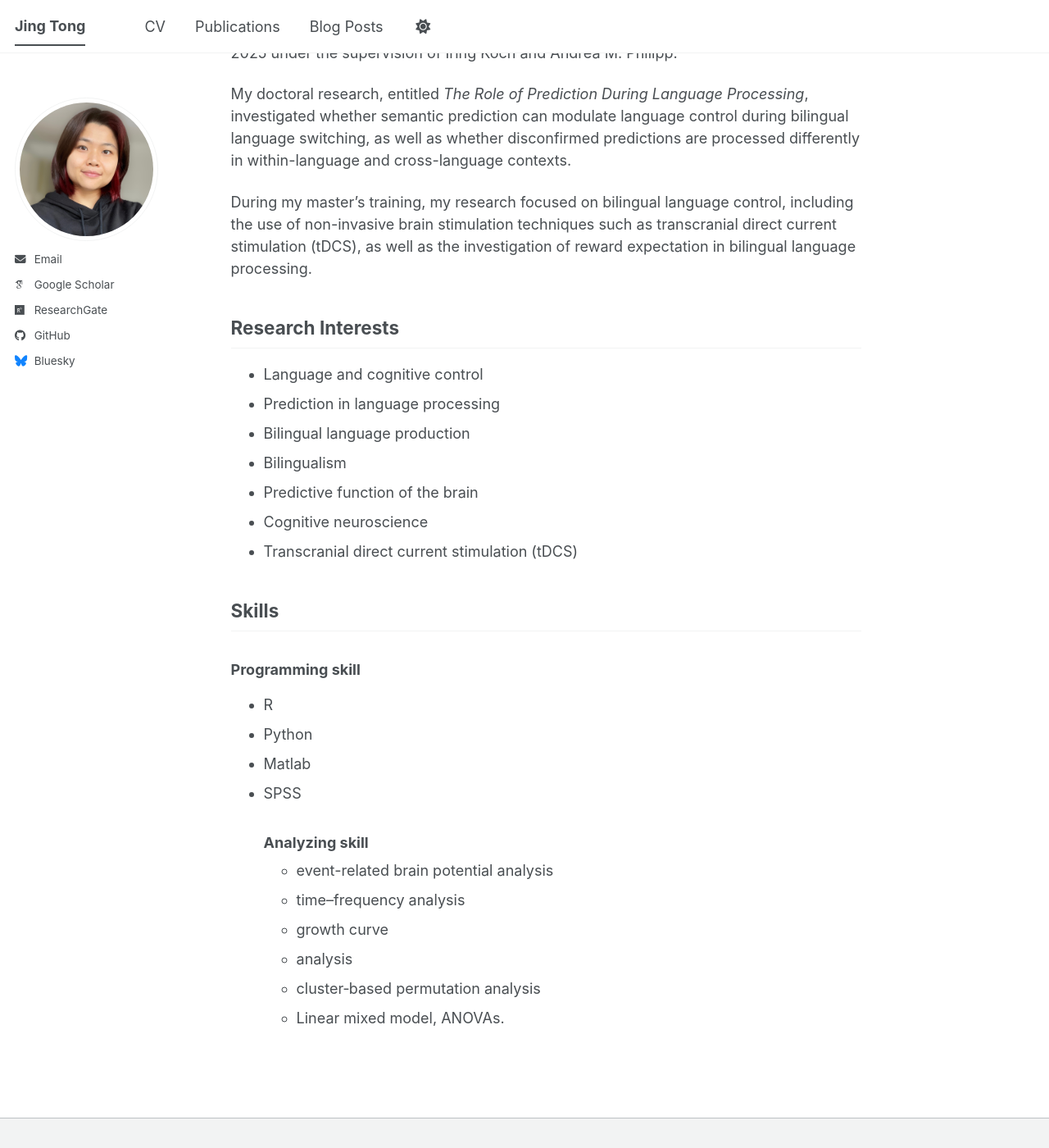
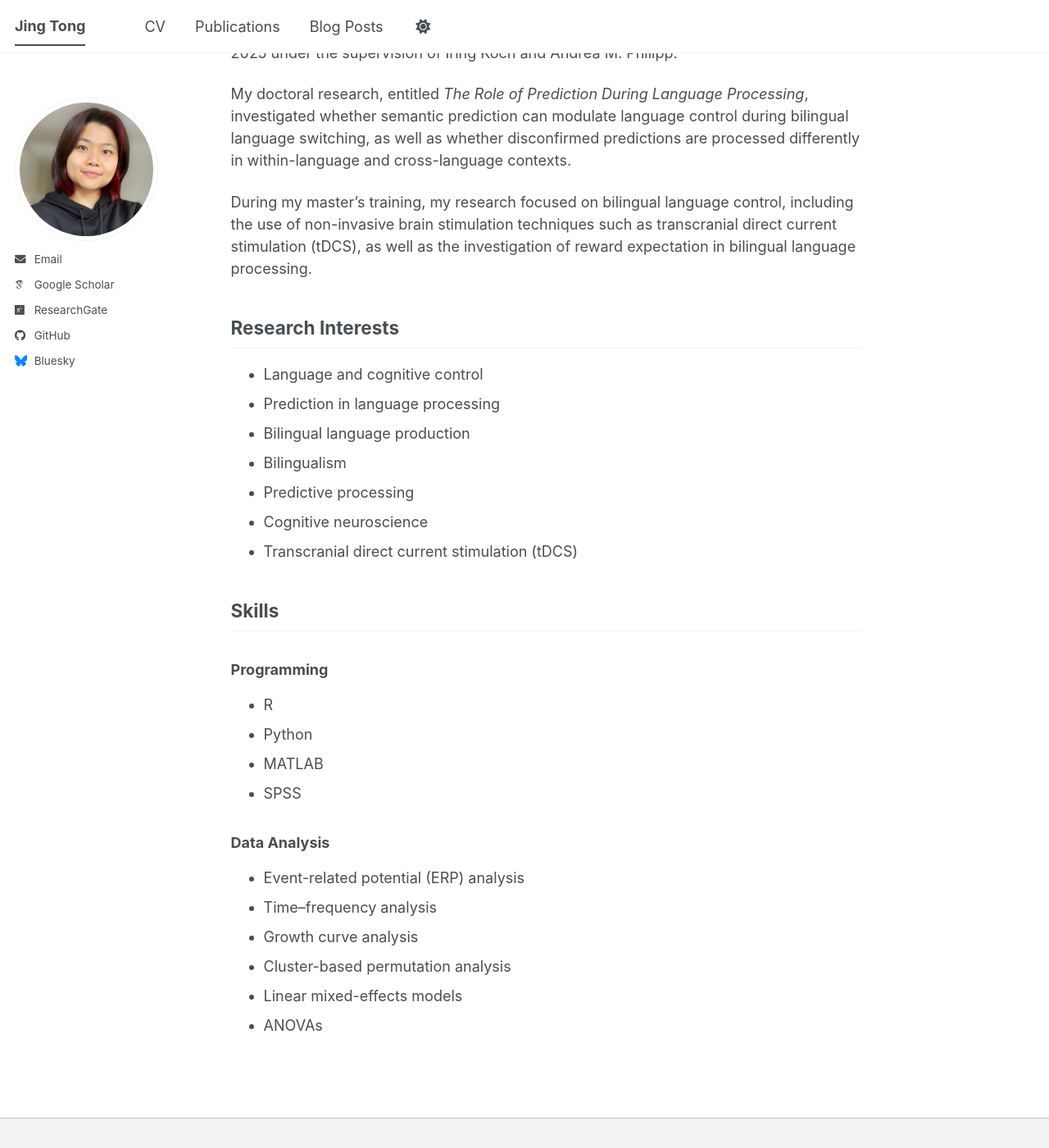
Before and after one commit to JingTong01/jingtong01.github.io, a Jekyll site: the page built from _pages/about.md, in a window 1280 px wide and 1400 px high, scrolled down 167 px. Shown: the whole window at 82% size. Built offline with Jekyll 4.4.1, drawn with Linux system fonts in a browser that asks for light colours; some web fonts are replaced; a script bundle is joined from its source files by our own code; library files that are not in the unit come from our copies; our own code applies the rules of GitHub Pages for plain Markdown files.

Commit message:
Update about.md

```diff
--- a/_pages/about.md
+++ b/_pages/about.md
@@ -20,21 +20,24 @@ During my master’s training, my research focused on bilingual language control
 - Prediction in language processing
 - Bilingual language production
 - Bilingualism
-- Predictive function of the brain
+- Predictive processing
 - Cognitive neuroscience
 - Transcranial direct current stimulation (tDCS)
 
 ## Skills
-### Programming skill
+
+### Programming
+
 - R
 - Python
-- Matlab
+- MATLAB
 - SPSS
 
-  ### Analyzing skill
-  - event-related brain potential analysis
-  - time–frequency analysis
-  - growth curve
-  - analysis
-  - cluster‑based permutation analysis
-  - Linear mixed model, ANOVAs.
+### Data Analysis
+
+- Event-related potential (ERP) analysis
+- Time–frequency analysis
+- Growth curve analysis
+- Cluster-based permutation analysis
+- Linear mixed-effects models
+- ANOVAs
```
